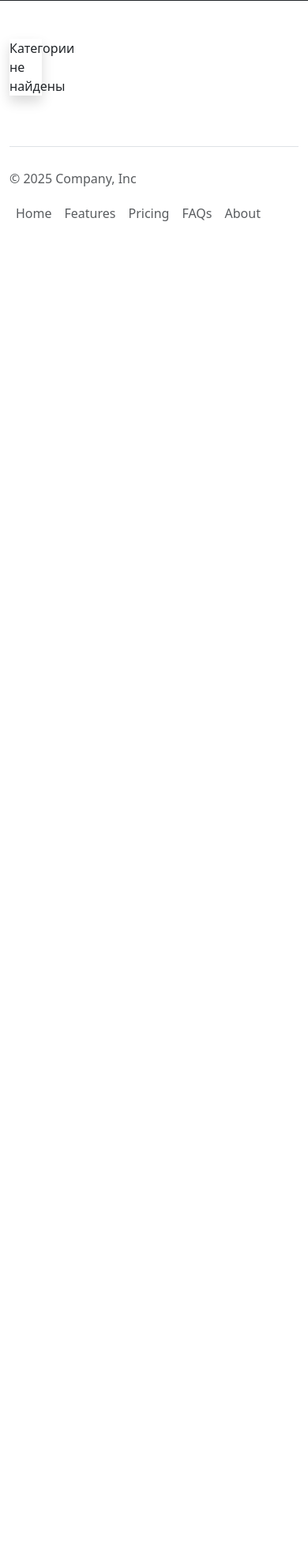
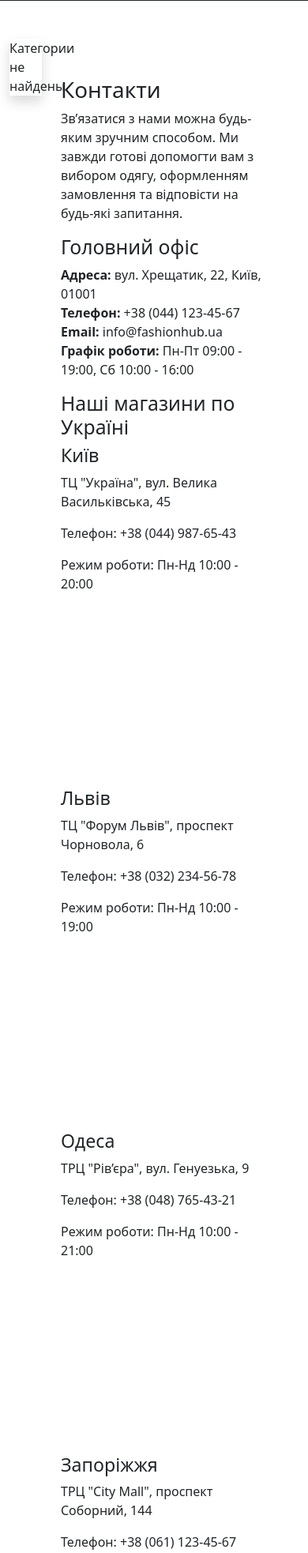
Before and after one commit to Paprics/webshop, a Django app: template src/common/templates/contacts.html in a window 390 px wide. Shown: the part 296-2262 px from the top of the page at 79% size. Before the commit the page ends 576 px from the top, so only its background shows below. Run offline with Django 5.2, Linux system fonts and the light colour scheme; the template is opened without the code that fills it, so the values that code supplies are empty; some libraries are stand-ins or nearby versions.

Commit message:
Contacts page added and configured.

```diff
--- a/src/common/templates/about.html
+++ b/src/common/templates/about.html
@@ -71,7 +71,7 @@
                 <h3 class="mb-3">Приєднуйся до нашої естетики 👕</h3>
                 <p>
                     Обери свій лук і розкажи світові, хто ти.
-                    <a href="{% url 'store:products_list' %}" class="btn btn-primary btn-lg mx-2">Перейти до каталогу</a>
+                    <a href="#" class="btn btn-primary btn-lg mx-2">Перейти до каталогу</a>
                     <a href="{% url 'accounts:register' %}" class="btn btn-outline-primary btn-lg mx-2">Реєстрація</a>
                 </p>
             </div>
--- a/src/common/templates/contacts.html
+++ b/src/common/templates/contacts.html
@@ -1,9 +1,77 @@
 {% extends 'base.html' %}
 
 {% block content %}
-    <p><h1>{{ title }}</h1></p>
-    {% for item in content %}
-        <p>{{ item.title }}</p>
-        <p>{{ item.content }}</p>
-    {% endfor %}
+
+    <section class="contact-section my-5">
+        <h1>Контакти</h1>
+        <p>Зв’язатися з нами можна будь-яким зручним способом. Ми завжди готові допомогти вам з вибором одягу,
+            оформленням замовлення та відповісти на будь-які запитання.</p>
+
+        <h2>Головний офіс</h2>
+        <address>
+            <strong>Адреса:</strong> вул. Хрещатик, 22, Київ, 01001<br>
+            <strong>Телефон:</strong> +38 (044) 123-45-67<br>
+            <strong>Email:</strong> info@fashionhub.ua<br>
+            <strong>Графік роботи:</strong> Пн-Пт 09:00 - 19:00, Сб 10:00 - 16:00
+        </address>
+
+        <h2>Наші магазини по Україні</h2>
+
+        <div class="store-locations row g-4">
+            <div class="col-md-6 col-lg-4">
+                <h3>Київ</h3>
+                <p>ТЦ "Україна", вул. Велика Васильківська, 45</p>
+                <p>Телефон: +38 (044) 987-65-43</p>
+                <p>Режим роботи: Пн-Нд 10:00 - 20:00</p>
+                <iframe src="https://maps.google.com/maps?q=Київ, вул. Велика Васильківська, 45&amp;t=&amp;z=15&amp;ie=UTF8&amp;iwloc=&amp;output=embed"
+                        width="100%" height="200" style="border:0;" allowfullscreen="" loading="lazy"></iframe>
+            </div>
+
+            <div class="col-md-6 col-lg-4">
+                <h3>Львів</h3>
+                <p>ТЦ "Форум Львів", проспект Чорновола, 6</p>
+                <p>Телефон: +38 (032) 234-56-78</p>
+                <p>Режим роботи: Пн-Нд 10:00 - 19:00</p>
+                <iframe src="https://maps.google.com/maps?q=Львів, проспект Чорновола, 6&amp;t=&amp;z=15&amp;ie=UTF8&amp;iwloc=&amp;output=embed"
+                        width="100%" height="200" style="border:0;" allowfullscreen="" loading="lazy"></iframe>
+            </div>
+
+            <div class="col-md-6 col-lg-4">
+                <h3>Одеса</h3>
+                <p>ТРЦ "Рів’єра", вул. Генуезька, 9</p>
+                <p>Телефон: +38 (048) 765-43-21</p>
+                <p>Режим роботи: Пн-Нд 10:00 - 21:00</p>
+                <iframe src="https://maps.google.com/maps?q=Одеса, вул. Генуезька, 9&amp;t=&amp;z=15&amp;ie=UTF8&amp;iwloc=&amp;output=embed"
+                        width="100%" height="200" style="border:0;" allowfullscreen="" loading="lazy"></iframe>
+            </div>
+
+            <div class="col-md-6 col-lg-4">
+                <h3>Запоріжжя</h3>
+                <p>ТРЦ "City Mall", проспект Соборний, 144</p>
+                <p>Телефон: +38 (061) 123-45-67</p>
+                <p>Режим роботи: Пн-Нд 10:00 - 20:00</p>
+                <iframe src="https://maps.google.com/maps?q=Запоріжжя, проспект Соборний, 144&amp;t=&amp;z=15&amp;ie=UTF8&amp;iwloc=&amp;output=embed"
+                        width="100%" height="200" style="border:0;" allowfullscreen="" loading="lazy"></iframe>
+            </div>
+
+            <div class="col-md-6 col-lg-4">
+                <h3>Івано-Франківськ</h3>
+                <p>ТРЦ "Велес", вул. Галицька, 125</p>
+                <p>Телефон: +38 (034) 555-66-77</p>
+                <p>Режим роботи: Пн-Пт 09:00 - 19:00, Сб 10:00 - 16:00</p>
+                <iframe src="https://maps.google.com/maps?q=Івано-Франківськ, вул. Галицька, 125&amp;t=&amp;z=15&amp;ie=UTF8&amp;iwloc=&amp;output=embed"
+                        width="100%" height="200" style="border:0;" allowfullscreen="" loading="lazy"></iframe>
+            </div>
+        </div>
+
+        <h2>Зв’яжіться з нами</h2>
+        <p>Для будь-яких питань, пропозицій чи зворотного зв’язку телефонуйте або пишіть на наші контакти:</p>
+        <ul>
+            <li>Телефон гарячої лінії: <a href="tel:+380441234567">+38 (044) 123-45-67</a></li>
+            <li>Email: <a href="mailto:support@fashionhub.ua">support@fashionhub.ua</a></li>
+            <li>Telegram: <a href="https://t.me/fashionhub_ua">@fashionhub_ua</a></li>
+            <li>Instagram: <a href="https://instagram.com/fashionhub_ua">fashionhub_ua</a></li>
+        </ul>
+    </section>
+
 {% endblock %}
```
